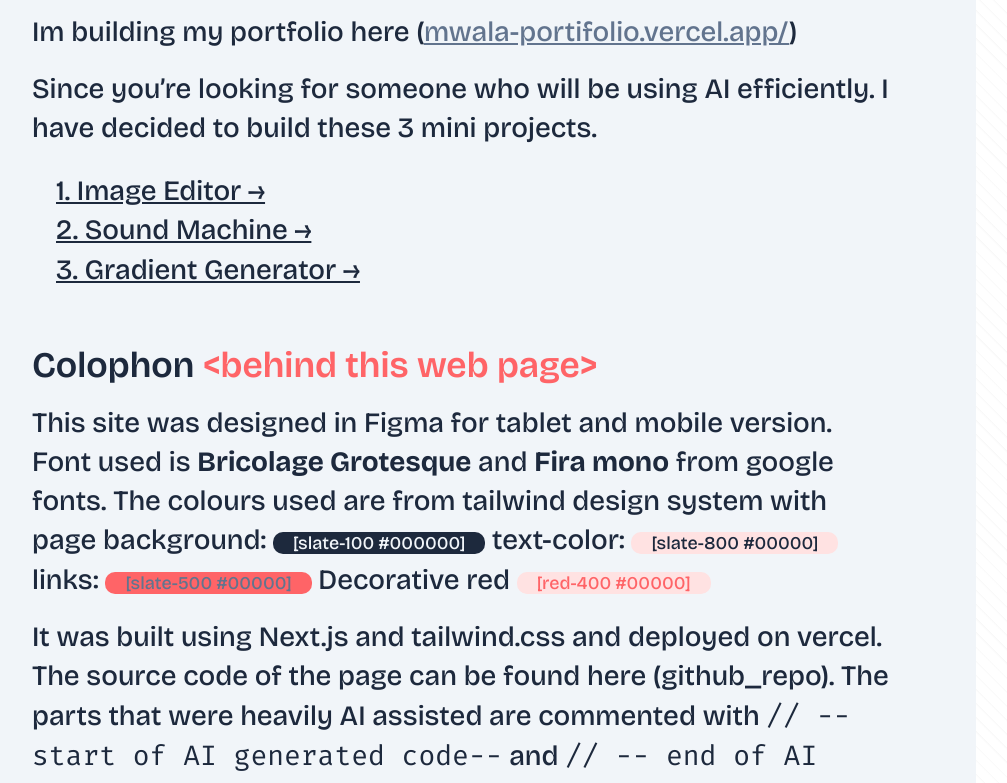
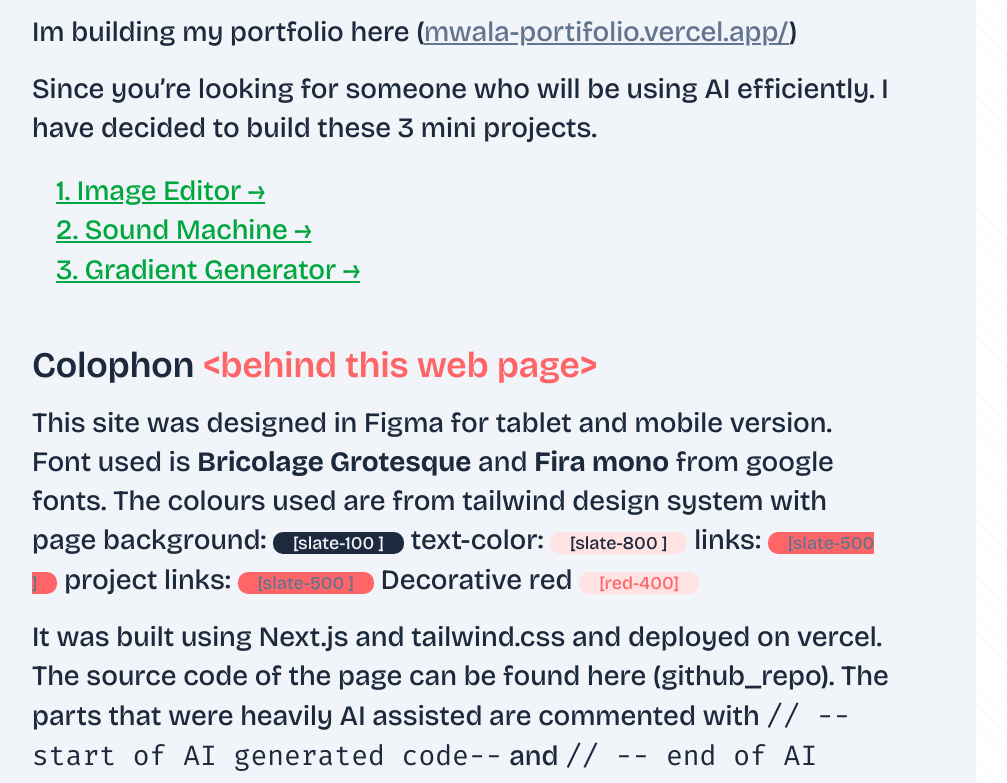
Before and after one commit to kazoomarc/mwala-application-for-tau, a Next.js app: page / in a window 1280 px wide. Shown: the part 672-1455 px from the top of the page, without its empty margins (176-1183 px from the left). Built offline with nearby package versions, Linux system fonts and the light colour scheme.

Commit message:
add green

```diff
--- a/app/page.tsx
+++ b/app/page.tsx
@@ -102,7 +102,7 @@
               <li>
                 <Link
                   href="/projects/image-editor"
-                  className="font-medium text-xl md:text-[28px] underline"
+                  className="font-medium text-xl md:text-[28px] underline text-green-600"
                 >
                   1. Image Editor &rarr;{" "}
                 </Link>
@@ -110,7 +110,7 @@
               <li>
                 <Link
                   href="/projects/sound-machine"
-                  className="font-medium text-xl md:text-[28px] underline"
+                  className="font-medium text-xl md:text-[28px] underline text-green-600"
                 >
                   2. Sound Machine &rarr;{" "}
                 </Link>
@@ -118,7 +118,7 @@
               <li>
                 <Link
                   href="/projects/color-gradient"
-                  className="font-medium text-xl md:text-[28px] underline"
+                  className="font-medium text-xl md:text-[28px] underline text-green-600"
                 >
                   3. Gradient Generator &rarr;{" "}
                 </Link>
@@ -139,19 +139,23 @@
               The colours used are from tailwind design system with page
               background:{" "}
               <span className="bg-slate-800 text-slate-100 rounded-lg px-5 text-[18px]">
-                [slate-100 #000000]
+                [slate-100 ]
               </span>{" "}
               text-color:{" "}
               <span className="bg-red-100 text-slate-800 rounded-lg px-5 text-[18px]">
-                [slate-800 #00000]
+                [slate-800 ]
               </span>{" "}
               links:{" "}
               <span className="bg-red-400 text-slate-500 rounded-lg px-5 text-[18px]">
-                [slate-500 #00000]
+                [slate-500 ]
+              </span>{" "}
+              project links:{" "}
+              <span className="bg-red-400 text-slate-500 rounded-lg px-5 text-[18px]">
+                [slate-500 ]
               </span>{" "}
               Decorative red{" "}
               <span className="bg-red-100 text-red-400 rounded-lg px-5 text-[18px]">
-                [red-400 #00000]
+                [red-400]
               </span>
             </p>
             <p className="font-medium text-xl md:text-[28px] mt-[18px] max-w-[944px]">
```
